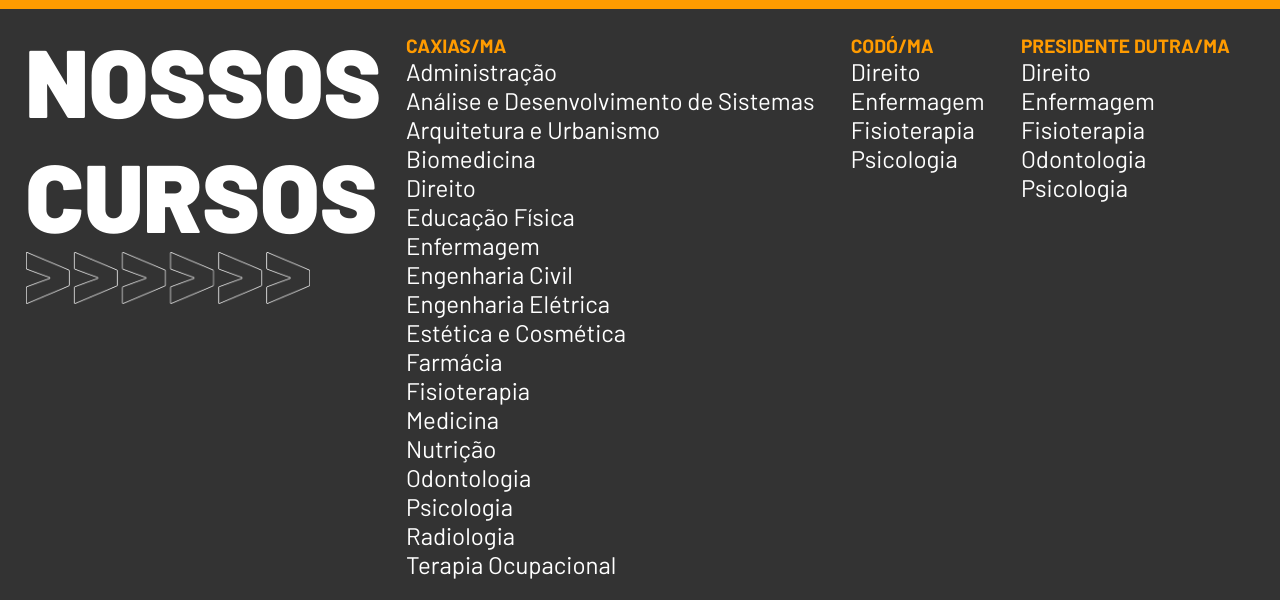
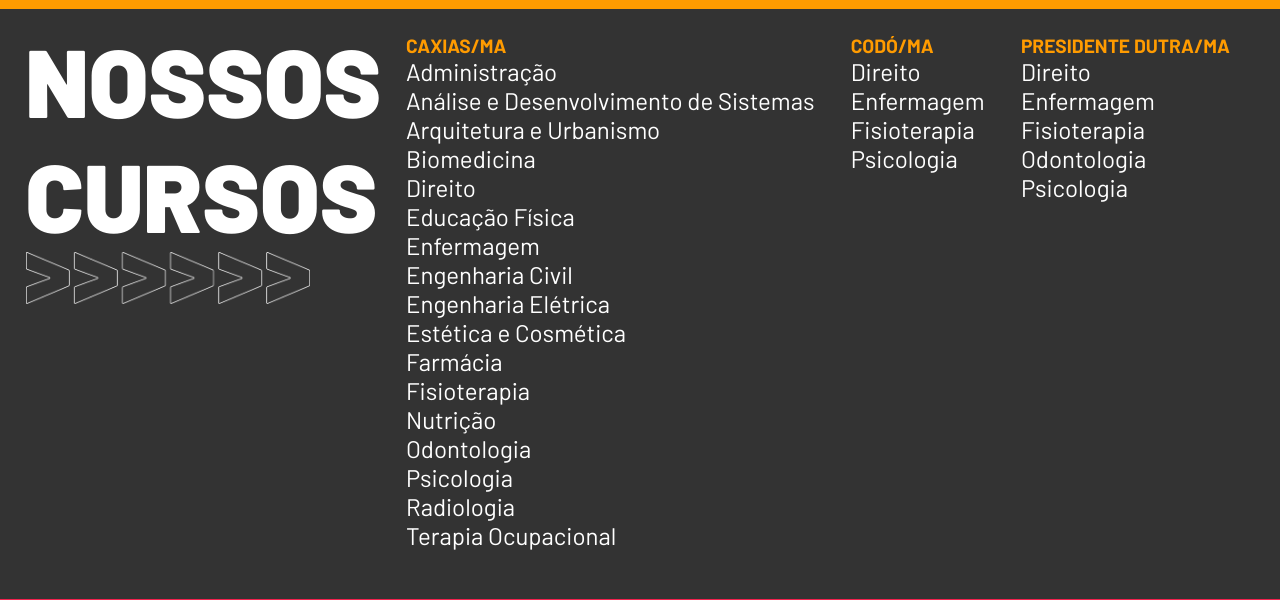
Before and after one commit to josewennas/vestibularunifacema, a plain HTML site: page index.html in a window 1280 px wide. Shown: the part 1622-2222 px from the top of the page. Drawn offline with Linux system fonts and the light colour scheme.

Commit message:
RETIRANDO MEDICINA

```diff
--- a/index.html
+++ b/index.html
@@ -101,7 +101,6 @@
                         <li class="curso"><a href="https://unifacema.edu.br/cursos/graduacao/farmacia">Farmácia</a></li>
                         <li class="curso"><a
                                 href="https://unifacema.edu.br/cursos/graduacao/fisioterapia">Fisioterapia</a></li>
-                        <li class="curso"><a href="https://unifacema.edu.br/cursos/graduacao/medicina">Medicina</a></li>
                         <li class="curso"><a href="https://unifacema.edu.br/cursos/graduacao/nutricao">Nutrição</a></li>
                         <li class="curso"><a
                                 href="https://unifacema.edu.br/cursos/graduacao/odontologia">Odontologia</a></li>
```
